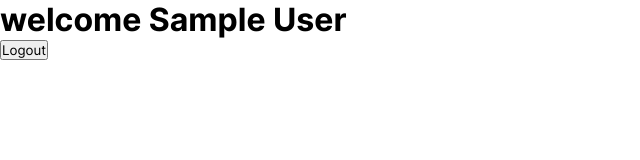
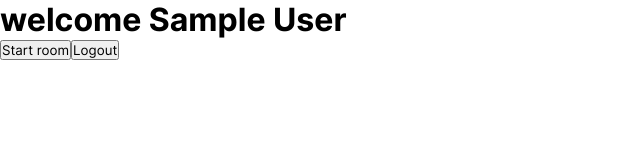
Before and after one commit to techinika/p-2-p-audio-comm, a React (Create React App) app: page / in a window 1280 px wide. Shown: the top 160 px of the page, without its empty margins (0-640 px from the left). Built offline with nearby package versions, Linux system fonts and the light colour scheme; no server answers; sample sign-in values are in the browser's storage.

Commit message:
unstable push, creating room

```diff
--- a/package.json
+++ b/package.json
@@ -13,6 +13,7 @@
     "react-router-dom": "^6.9.0",
     "react-scripts": "^5.0.1",
     "react-spinners": "^0.13.8",
+    "short-unique-id": "^4.4.4",
     "web-vitals": "^3.3.0"
   },
   "scripts": {
--- a/src/Pages/Home.jsx
+++ b/src/Pages/Home.jsx
@@ -1,5 +1,8 @@
 import { useUserAuth } from "../Context/AuthContext";
 import LoadingScreen from "./Loading";
+import ShortUniqueId from "short-unique-id";
+import { collection, doc, setDoc } from "firebase/firestore";
+import { db } from "../firebase";
 
 export default function Home(){
     const { user, logOut } = useUserAuth();
@@ -11,13 +14,52 @@ export default function Home(){
             alert(error.message)
         }
     }
+    const servers = {
+        iceServers: [
+            {
+                urls: ['stun:stun1.l.google.com:19302', 'stun:stun2.l.google.com:19302']
+            }
+        ],
+        iceCandidatePollSize: 10,
+    }
+    let peerConn = new RTCPeerConnection(servers);
+    const startRoom = async () => {
+        // Creating a UUID
+        const shortUUID = new ShortUniqueId({ length: 16 });
+        function addHyphen(str) {
+            const regex = /(.{4})/g;
+            const result = str.replace(regex, "$1-");
+            return result.replace(/-$/, "");
+        }
+        const uuid = addHyphen(shortUUID());
+
+        // Creating offer and adding it to the rooms collection
+        const offerDescription = await peerConn.createOffer();
+        const offer = {
+            sdp: offerDescription.sdp,
+            type: offerDescription.type
+        }
+        await setDoc(doc(db, "rooms", uuid), { offer });
+        console.log(`Created room with code: ${uuid}`)
+
+        //Getting caller iceCandidates
+        peerConn.onicecandidate = event => {
+            const availablecand = event.candidate;
+            const newCityRef = doc(collection(db, "rooms", uuid));
+            const setice = async ()=>{
+                await setDoc(newCityRef, availablecand.toJSON());
+            }
+            setice();
+        }
+        await peerConn.setLocalDescription(offerDescription);
+    }
     if(user == null){
         return <LoadingScreen/>
     }
-    console.log(user)
     return(
         <>
         <h1>welcome {user.displayName}</h1>
+        <button onClick={()=>{startRoom()}}>Start room</button>
         <button onClick={handleLogout}>Logout</button>
         </>
     );
```
Also changed, not shown: 1 other file (tests, documents, lock files or other folders).
